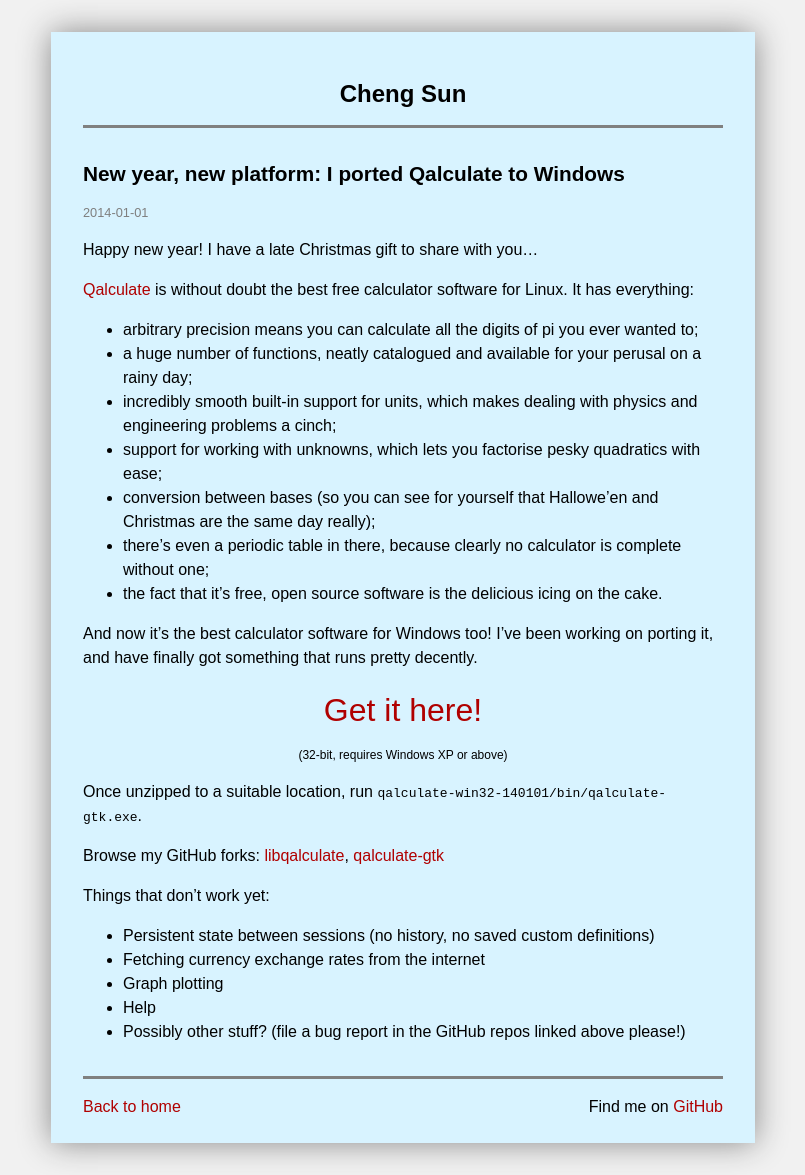
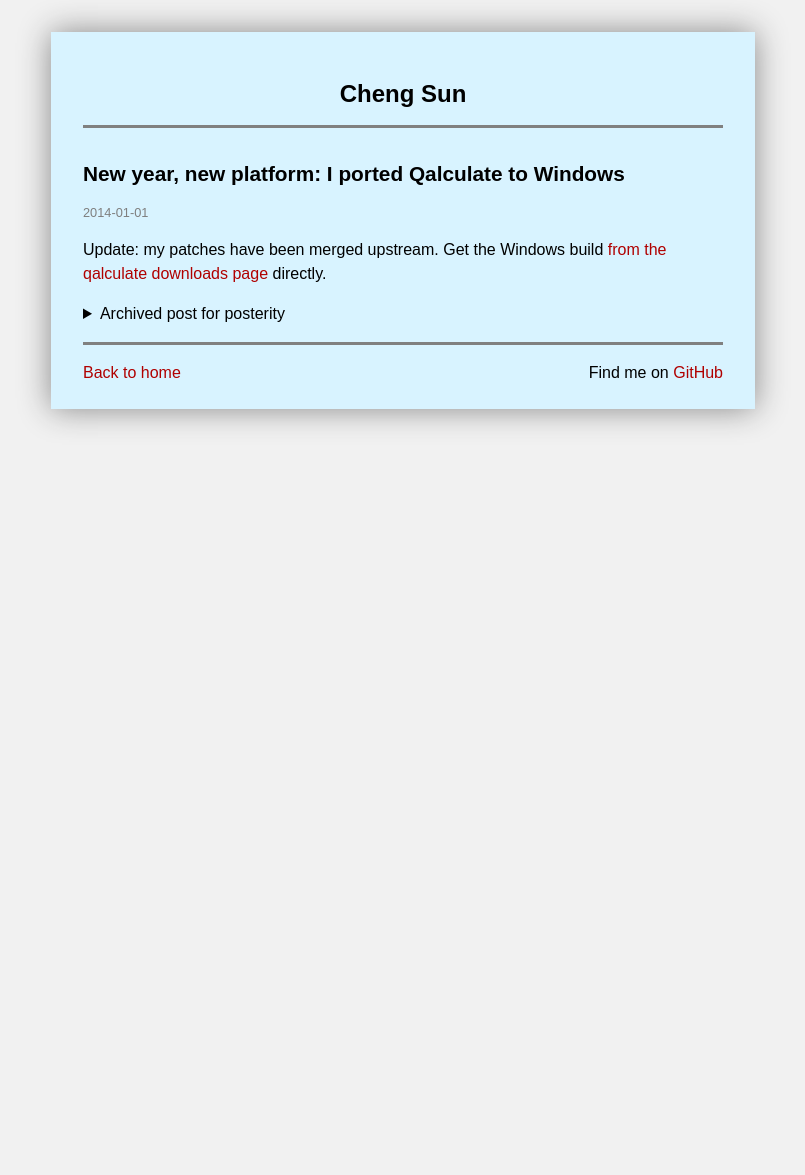
Before and after one commit to chengsun/chengsun.github.com, a Jekyll site: the page built from _posts/2014-01-01-qalculate-windows-port.md, in a window 1280 px wide. Shown: the whole page, without its empty margins (237-1042 px from the left). Built offline with Jekyll 4.4.1, drawn with Linux system fonts in a browser that asks for light colours; after the commit the page ends 900 px from its top, so only the background shows below that.

Commit message:
qalculate update

```diff
--- a/_posts/2014-01-01-qalculate-windows-port.md
+++ b/_posts/2014-01-01-qalculate-windows-port.md
@@ -2,6 +2,11 @@
 layout: blogpost
 title: "New year, new platform: I ported Qalculate to Windows"
 ---
+
+Update: my patches have been merged upstream. Get the Windows build [from the
+qalculate downloads page](https://qalculate.github.io/downloads.html) directly.
+
+<details><summary>Archived post for posterity</summary><div markdown="block">
 
 Happy new year! I have a late Christmas gift to share with you...
 
@@ -34,3 +39,5 @@
 * Graph plotting
 * Help
 * Possibly other stuff? (file a bug report in the GitHub repos linked above please!)
+
+</div></details>
```
